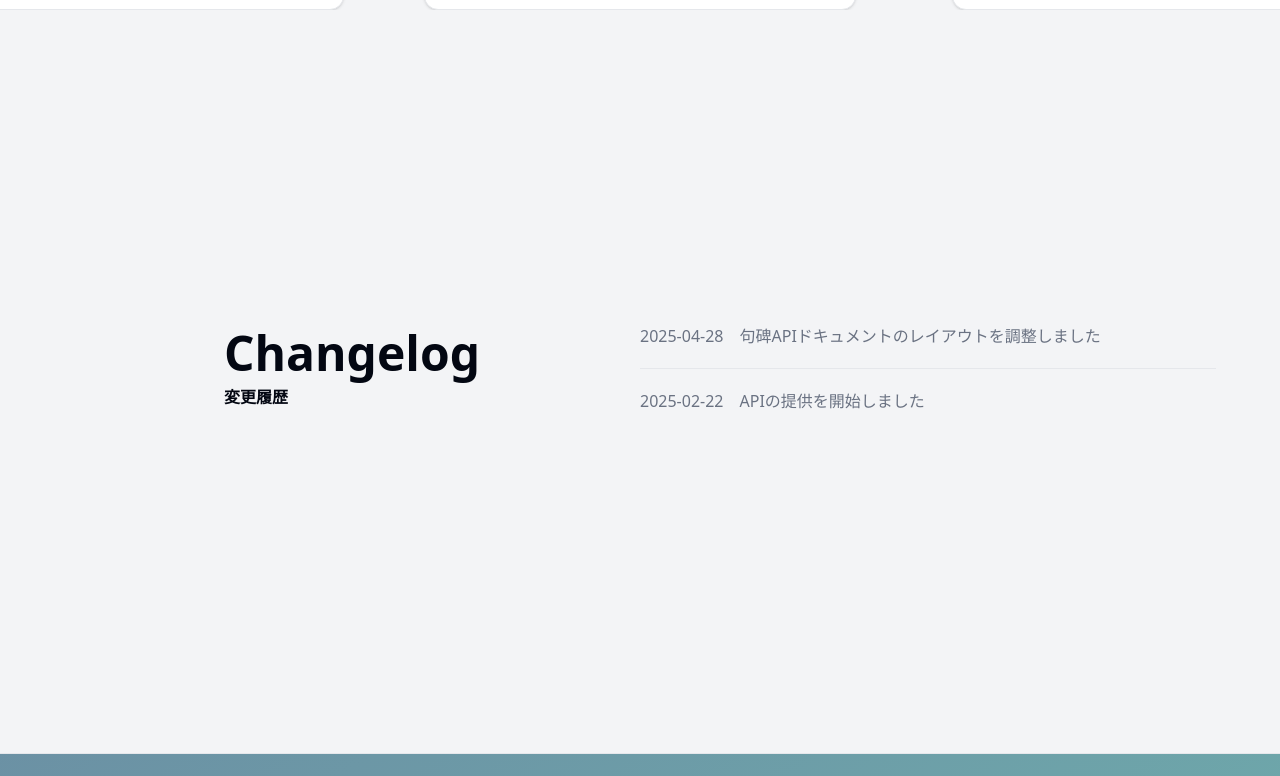
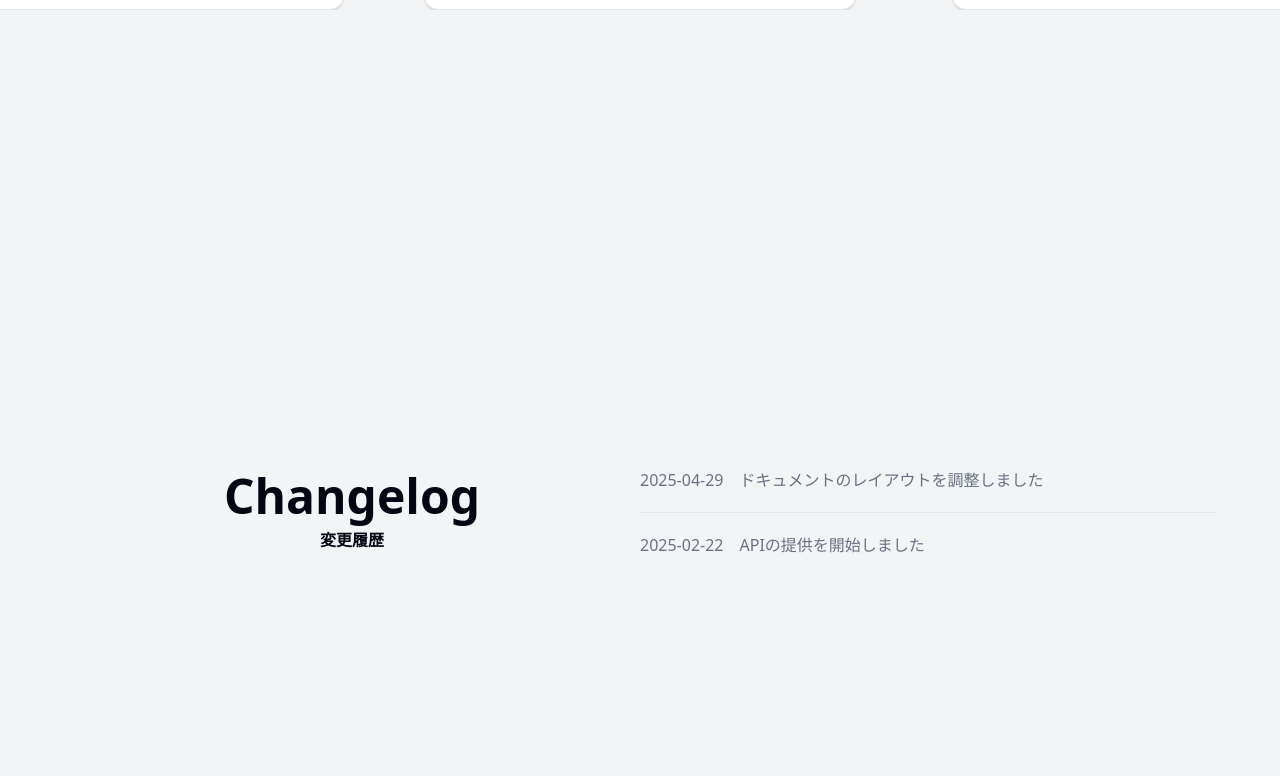
Before and after one commit to shikano35/kuhi-api-docs, an Astro site: page / in a window 1280 px wide. Shown: the part 3584-4360 px from the top of the page. Built offline with nearby package versions, Linux system fonts and the light colour scheme; Astro itself is replaced by a stand-in of ours.

Commit message:
fix: 変更履歴のスタイルと文を微調整

```diff
--- a/src/components/Changelog/index.astro
+++ b/src/components/Changelog/index.astro
@@ -8,8 +8,8 @@ export type ChangelogEntry = {
 const changelogEntries: ChangelogEntry[] = [
   {
     id: 'entry-2',
-    date: '2025-04-28',
-    description: '句碑APIドキュメントのレイアウトを調整しました',
+    date: '2025-04-29',
+    description: 'ドキュメントのレイアウトを調整しました',
   },
   {
     id: 'entry-1',
--- a/src/pages/index.astro
+++ b/src/pages/index.astro
@@ -120,11 +120,11 @@ import Changelog from '../components/Changelog/index.astro';
     <ApiCarousel client:load />
   </section>
   <section
-    class="mb-32 grid grid-cols-1 place-items-center px-4 py-16 sm:px-16 md:grid-cols-2 md:py-48"
+    class="grid min-h-screen grid-cols-1 place-items-center px-4 py-16 sm:px-16 md:grid-cols-2 md:py-48"
     id="changelog"
   >
     <h2
-      class="text-foreground px-4 text-start text-4xl font-bold whitespace-nowrap sm:text-5xl"
+      class="text-foreground px-4 text-center text-4xl font-bold whitespace-nowrap sm:text-5xl"
     >
       <span class="block">Changelog</span>
       <span class="mt-2 block text-sm md:text-base">変更履歴</span>
```
